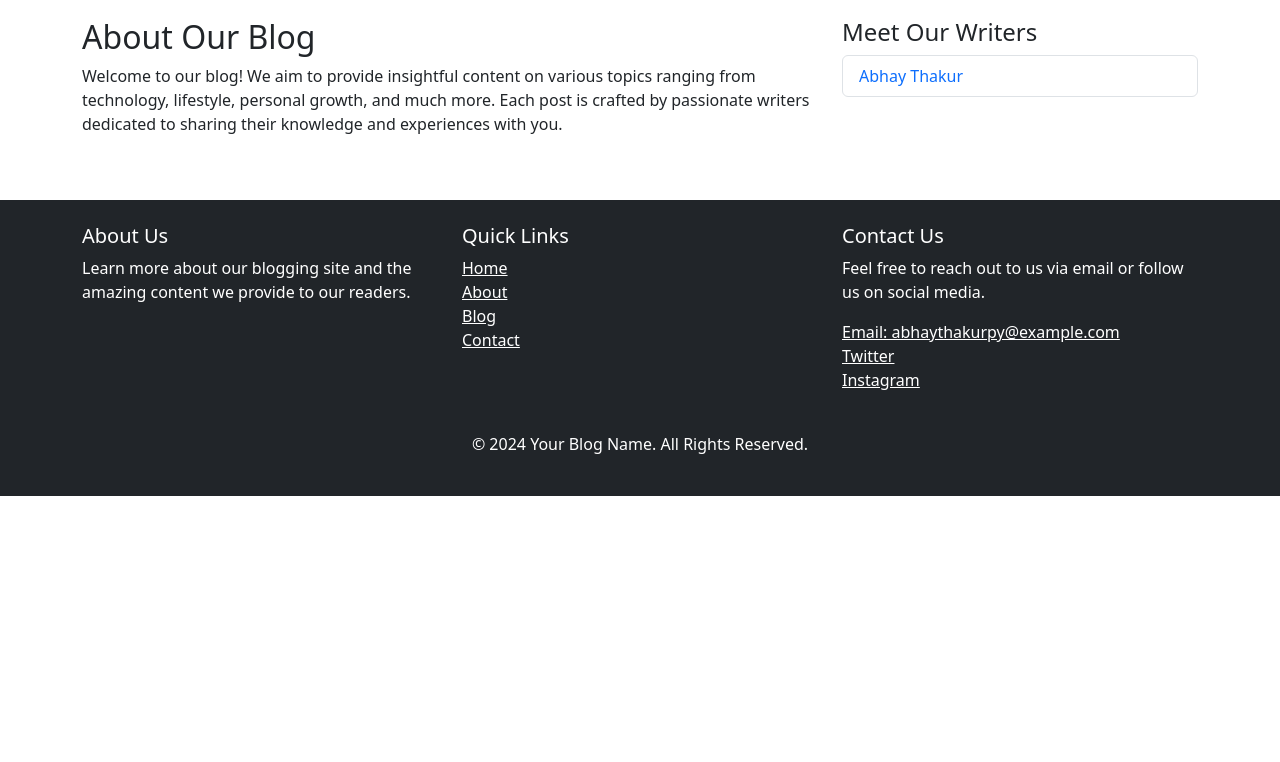
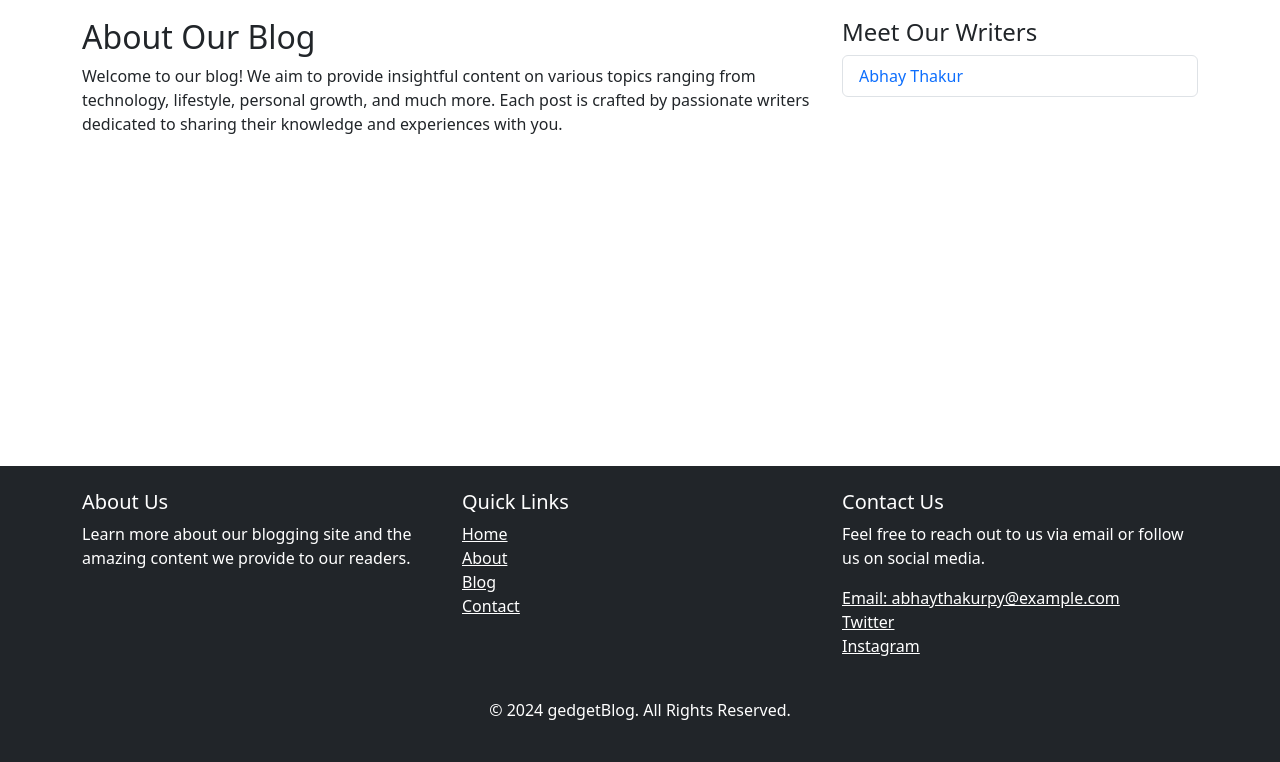
Before and after one commit to AbhayThakkur/gadgetBlog, a Django app: template templates/home/about.html in a window 1280 px wide. Shown: the part 190-952 px from the top of the page. Before the commit the page ends 686 px from the top, so only its background shows below. Run offline with Django 3.2, Linux system fonts and the light colour scheme; the template is opened without the code that fills it, so the values that code supplies are empty.

Commit message:
fixing bootstrap ui for production

```diff
--- a/gadgetBlog/settings.py
+++ b/gadgetBlog/settings.py
@@ -30,7 +30,7 @@ SECRET_KEY = 'django-insecure-n9ekxx7x+kth6ljn7fdk2wyn8zyj*n1x+)0zj69fxpd!2c9^7@
 # SECURITY WARNING: don't run with debug turned on in production!
 DEBUG = True
 
-ALLOWED_HOSTS = ['gadgetblog.onrender.com', 'https://gadgetblog.onrender.com/']
+ALLOWED_HOSTS = ['gadgetblog.onrender.com', 'https://gadgetblog.onrender.com/','*']
 
 
 # Application definition
--- a/templates/basic.html
+++ b/templates/basic.html
@@ -171,7 +171,7 @@
                 <h5>Contact Us</h5>
                 <p>Feel free to reach out to us via email or follow us on social media.</p>
                 <ul class="list-unstyled">
-                    <li><a href="#" class="text-white">Email: abhaythakurpy@example.com</a></li>
+                    <li><a href="{% url "home" %}" class="text-white">Email: abhaythakurpy@example.com</a></li>
                     <li><a href="https://x.com/AbhayTh81868799" class="text-white">Twitter</a></li>
                     <li><a href="https://www.instagram.com/abhay.100150/?__pwa=1#" class="text-white">Instagram</a></li>
                 </ul>
@@ -180,7 +180,7 @@
         <!-- Footer Bottom Section -->
         <div class="row mt-4">
             <div class="col text-center">
-                <p>&copy; 2024 Your Blog Name. All Rights Reserved.</p>
+                <p>&copy; 2024 gedgetBlog. All Rights Reserved.</p>
             </div>
         </div>
     </div>
--- a/templates/blog/blogPost.html
+++ b/templates/blog/blogPost.html
@@ -25,7 +25,7 @@
 
     <article class="blog-post">
         <h2 class="display-5 link-body-emphasis mb-1">{{post.title}}</h2>
-        <p class="blog-post-meta">{{post.updated_at}} by <a href="/about">{{post.author}}</a></p>
+        <p class="blog-post-meta">{{post.updated_at}} by <a href="{% url "writer" %}">{{post.author}}</a></p>
         <img src="{{post.image.url}}" class="img-fluid" alt="..." />
         <hr />
         <h2>Words about {{post.title}}</h2>
--- a/templates/home/about.html
+++ b/templates/home/about.html
@@ -6,7 +6,7 @@
     <h1>About the Blog</h1>
 </header>
 
-<div class="container mt-5">
+<div class="container mt-5 " style="height: 50vh;">
     <div class="row">
         <div class="col-md-8">
             <h2>About Our Blog</h2>
```
